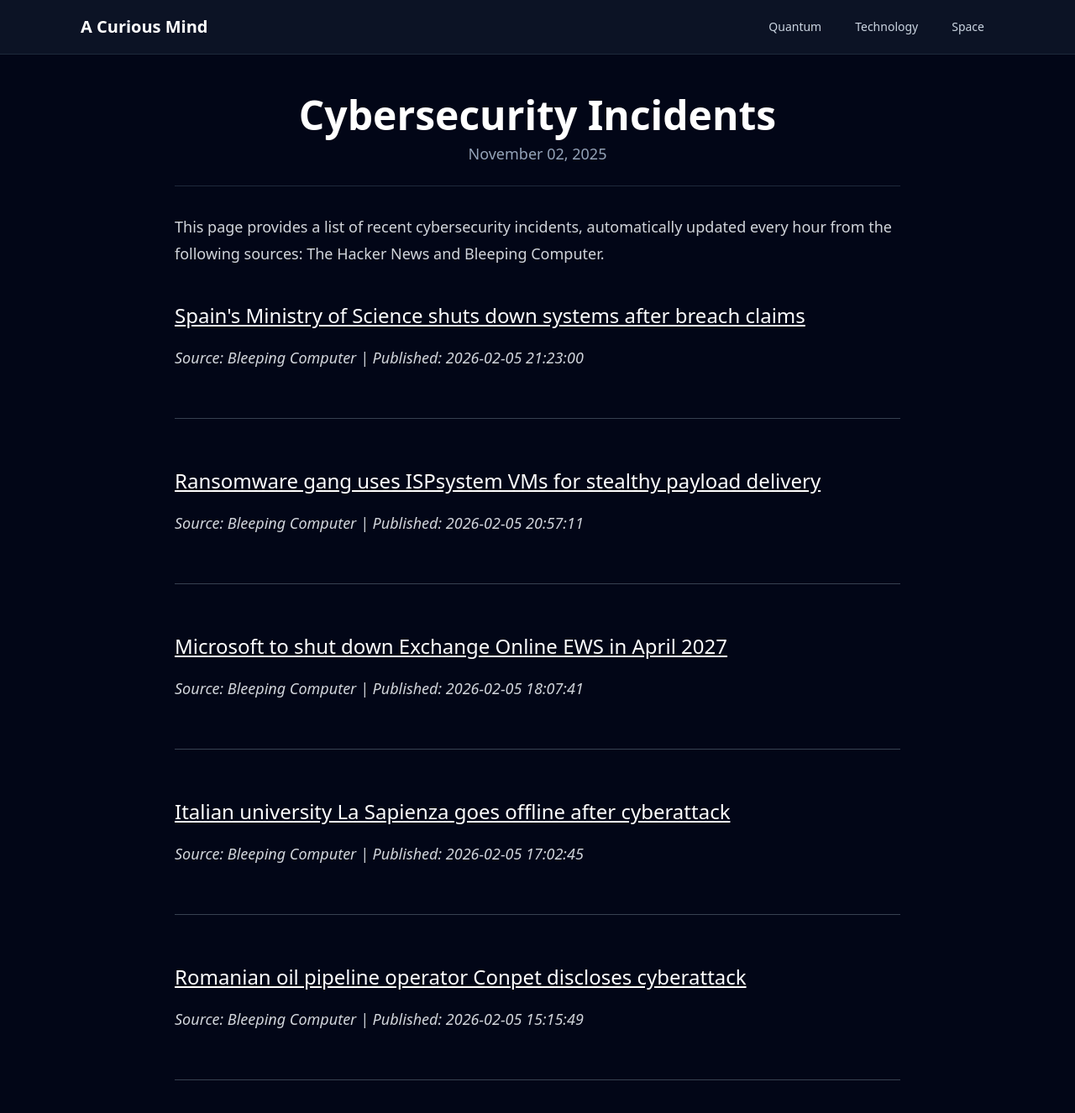
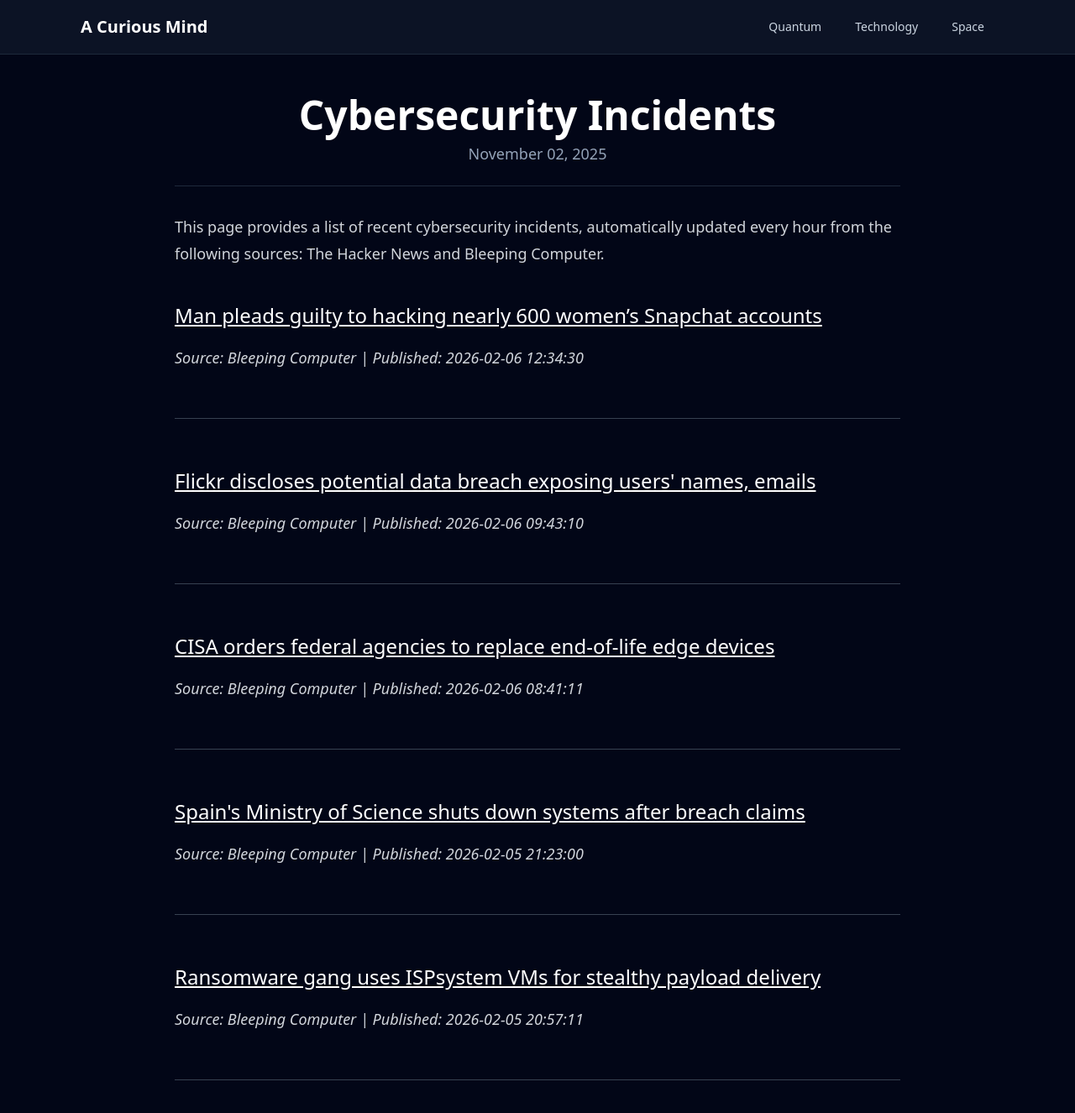
Before and after one commit to onehl7/onehl7.github.io, a Jekyll site: the page built from _posts/2025-11-02-cybersecurity-incidents.md, in a window 1280 px wide and 1400 px high. Shown: the top 1326 px of the window at 84% size. Built offline with Jekyll 4.4.1, drawn with Linux system fonts in a browser that asks for light colours; nearby versions of some CDN libraries.

Commit message:
Update news data

```diff
--- a/_data/news.json
+++ b/_data/news.json
@@ -1,4 +1,22 @@
 [
+  {
+    "source": "Bleeping Computer",
+    "title": "Man pleads guilty to hacking nearly 600 women\u2019s Snapchat accounts",
+    "link": "https://www.bleepingcomputer.com/news/security/man-pleads-guilty-to-hacking-nearly-600-womens-snapchat-accounts/",
+    "published": "2026-02-06 12:34:30"
+  },
+  {
+    "source": "Bleeping Computer",
+    "title": "Flickr discloses potential data breach exposing users' names, emails",
+    "link": "https://www.bleepingcomputer.com/news/security/flickr-discloses-potential-data-breach-exposing-users-names-emails/",
+    "published": "2026-02-06 09:43:10"
+  },
+  {
+    "source": "Bleeping Computer",
+    "title": "CISA orders federal agencies to replace end-of-life edge devices",
+    "link": "https://www.bleepingcomputer.com/news/security/cisa-orders-federal-agencies-to-replace-end-of-life-edge-devices/",
+    "published": "2026-02-06 08:41:11"
+  },
   {
     "source": "Bleeping Computer",
     "title": "Spain's Ministry of Science shuts down systems after breach claims",
@@ -10,23 +28,5 @@
     "title": "Ransomware gang uses ISPsystem VMs for stealthy payload delivery",
     "link": "https://www.bleepingcomputer.com/news/security/ransomware-gang-uses-ispsystem-vms-for-stealthy-payload-delivery/",
     "published": "2026-02-05 20:57:11"
-  },
-  {
-    "source": "Bleeping Computer",
-    "title": "Microsoft to shut down Exchange Online EWS in April 2027",
-    "link": "https://www.bleepingcomputer.com/news/microsoft/microsoft-to-shut-down-exchange-web-services-in-cloud-in-2027/",
-    "published": "2026-02-05 18:07:41"
-  },
-  {
-    "source": "Bleeping Computer",
-    "title": "Italian university La Sapienza goes offline after cyberattack",
-    "link": "https://www.bleepingcomputer.com/news/security/italian-university-la-sapienza-goes-offline-after-cyberattack/",
-    "published": "2026-02-05 17:02:45"
-  },
-  {
-    "source": "Bleeping Computer",
-    "title": "Romanian oil pipeline operator Conpet discloses cyberattack",
-    "link": "https://www.bleepingcomputer.com/news/security/romanian-oil-pipeline-operator-conpet-discloses-cyberattack-qilin-ransomware/",
-    "published": "2026-02-05 15:15:49"
   }
 ]
```
